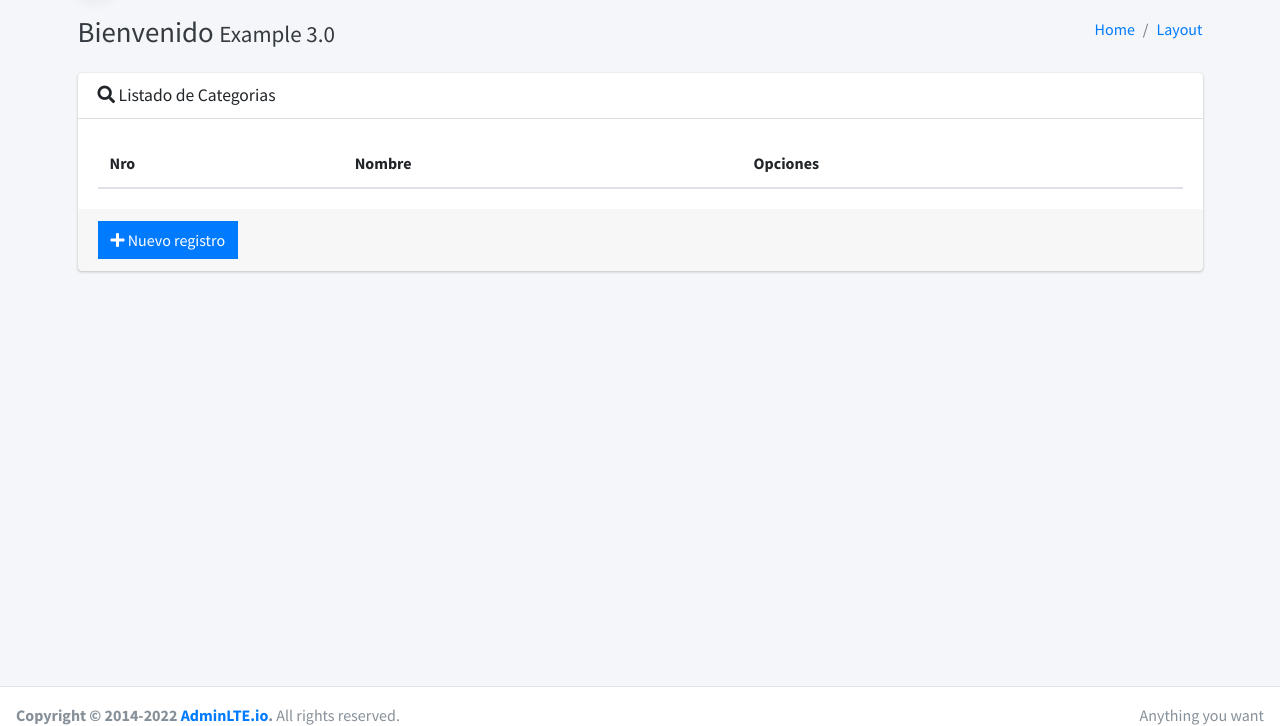
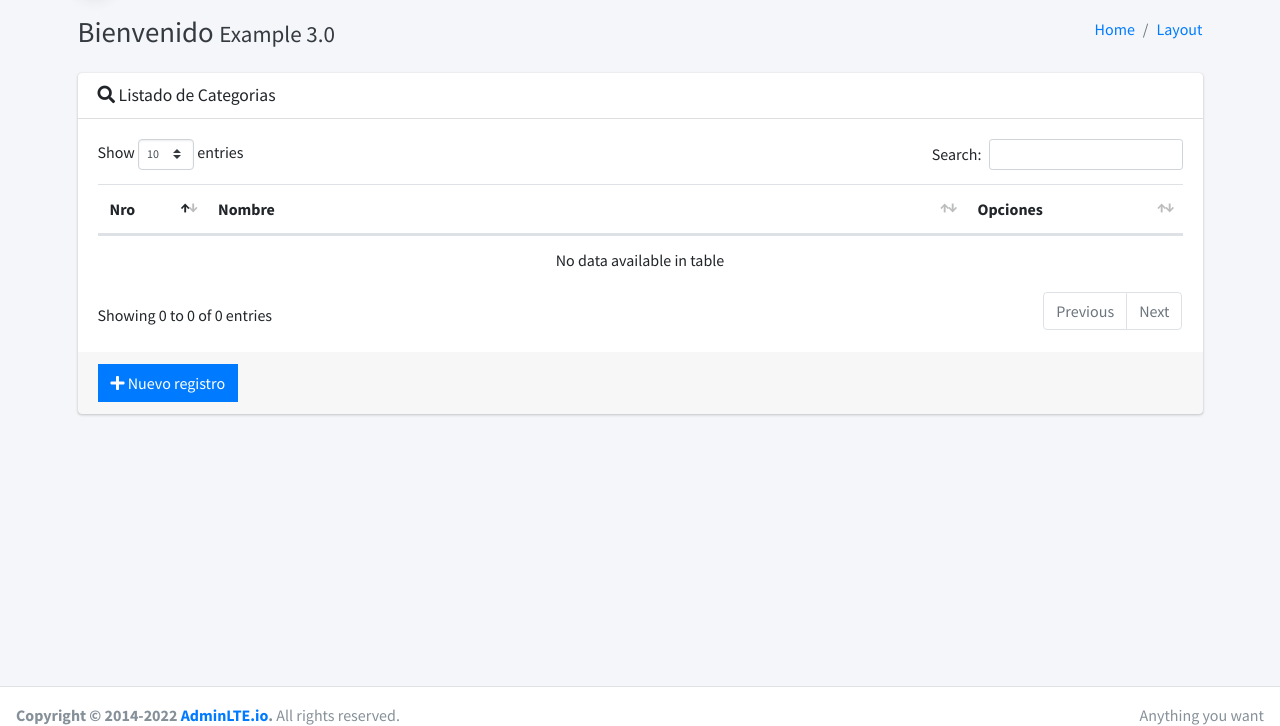
Before and after one commit to Jergo009/ProyectoWebFinal, a Django app: page /erp/category/list in a window 1280 px wide. Shown: the part 57-783 px from the top of the page. Run offline with Django 3.2, Linux system fonts and the light colour scheme; data that the repository does not hold is empty; some libraries are stand-ins or nearby versions.

Commit message:
implementacion de dataTable para filtrado y busqueda

```diff
--- a/app/core/templates/category/list.html
+++ b/app/core/templates/category/list.html
@@ -2,9 +2,9 @@
 
 {% block columns %}
     <tr>
-        <th scope="col">Nro</th>
-        <th scope="col">Nombre</th>
-        <th scope="col">Opciones</th>
+        <th scope="col" style="width: 10%">Nro</th>
+        <th scope="col" style="width: 70%">Nombre</th>
+        <th scope="col" style="width: 20%">Opciones</th>
     </tr>
 {% endblock %}
 
--- a/app/core/views/category/views.py
+++ b/app/core/views/category/views.py
@@ -16,8 +16,8 @@ class CategoryListView(ListView):
     model = Category
     template_name = 'category/list.html'
 
-    def get_queryset(self):
-        return Category.objects.filter(name__startswith='L')
+    #def get_queryset(self):
+        #return Category.objects.filter(name__startswith='L')
 
     def get_context_data(self, **kwargs):
         context = super().get_context_data(**kwargs)
--- a/app/templates/body.html
+++ b/app/templates/body.html
@@ -32,5 +32,9 @@
         <!-- Footer -->
         {% include 'footer.html' %}
     </div>
+    <!--Block Javascript-->
+    {% block javascript %}
+
+    {% endblock %}
     </body>
 {% endblock %}
--- a/app/templates/home.html
+++ b/app/templates/home.html
@@ -18,6 +18,10 @@
     <script src="{% static 'lib/adminlte-3.1.0/plugins/bootstrap/js/bootstrap.bundle.min.js' %}"></script>
     <!-- AdminLTE App -->
     <script src="{% static 'lib/adminlte-3.1.0/js/adminlte.min.js' %}"></script>
+    <!-- Block Head -->
+    {% block head %}
+
+    {% endblock %}
 
 </head>
 
--- a/app/templates/list.html
+++ b/app/templates/list.html
@@ -1,4 +1,14 @@
 {% extends 'body.html' %}
+{% load static %}
+{% block head %}
+    <link rel="stylesheet" href="{% static 'lib/datatables-1.10.20/css/dataTables.bootstrap4.min.css' %}"/>
+    <link rel="stylesheet" href="{% static 'lib/datatables-1.10.20/plugins/responsive-2.2.3/css/responsive.bootstrap4.min.css' %}"/>
+    <script src="{% static 'lib/datatables-1.10.20/js/jquery.dataTables.js' %}"></script>
+    <script src="{% static 'lib/datatables-1.10.20/js/dataTables.bootstrap4.min.js' %}"></script>
+    <script src="{% static 'lib/datatables-1.10.20/plugins/responsive-2.2.3/js/dataTables.responsive.min.js' %}"></script>
+    <script src="{% static 'lib/datatables-1.10.20/plugins/responsive-2.2.3/js/responsive.bootstrap4.min.js' %}"></script>
+
+{% endblock %}
 
 {% block content %}
     <div class="card card-default">
@@ -9,7 +19,7 @@
             </h3>
         </div>
         <div class="card-body">
-            <table class="table">
+            <table class="table" id="data">
                 <thead>
                     {% block columns %}
                     {% endblock %}
@@ -27,3 +37,14 @@
         </div>
     </div>
 {% endblock %}
+
+{% block javascript %}
+    <script type="application/javascript">
+        $(function(){
+            $('#data').DataTable({
+                responsive: true,
+                autoWidth: false
+            });
+        });
+    </script>
+{% endblock %}
```
Also changed, not shown: app/core/tests.py (+7 -5 lines).
